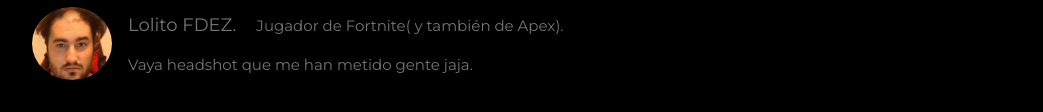
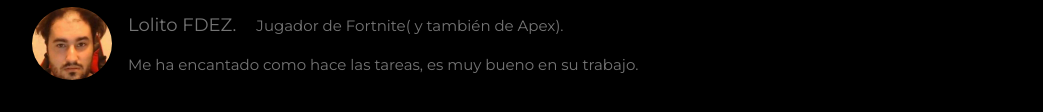
Before and after one commit to elverdulero1987/elverdulero1987.github.io, a plain HTML site: page index.html in a window 1280 px wide. Shown: the part 2772-2884 px from the top of the page, without its empty margins (163-1206 px from the left). Drawn offline with Linux system fonts and the light colour scheme; files whose address does not match are found by name.

Commit message:
Update index.html

```diff
--- a/index.html
+++ b/index.html
@@ -147,7 +147,7 @@ body, h1,h2,h3,h4,h5,h6 {font-family: "Montserrat", fantasy}
     <h3 class="w3-padding-24 w3-text-light-grey">Mi reputación</h3>
     <img src="C:\Users\pedrocalventuss.car\Documents\WEB\imagenes\lolito.jpg" alt="Avatar" class="w3-left w3-circle w3-margin-right" style="width:80px">
     <p><span class="w3-large w3-margin-right">Lolito FDEZ.</span> Jugador de Fortnite( y también de Apex).</p>
-    <p>Vaya headshot que me han metido gente jaja.</p><br>
+    <p>Me ha encantado como hace las tareas, es muy bueno en su trabajo.</p><br>
 
     <img src="C:\Users\pedrocalventuss.car\Documents\WEB\imagenes\dalas.jpg" alt="Avatar" class="w3-left w3-circle w3-margin-right" style="width:80px">
     <p><span class="w3-large w3-margin-right">Dalas.</span> .</p>
```
